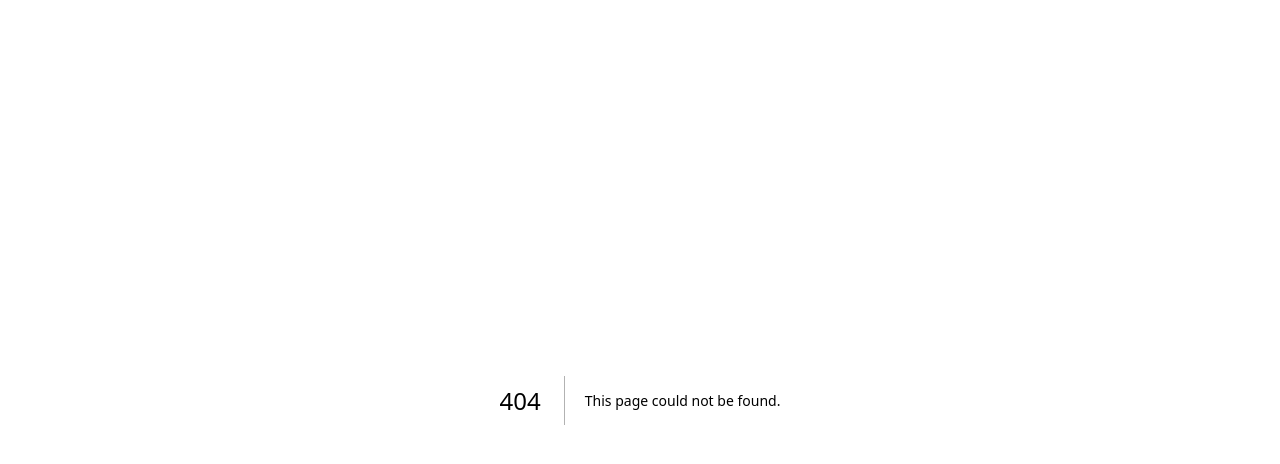
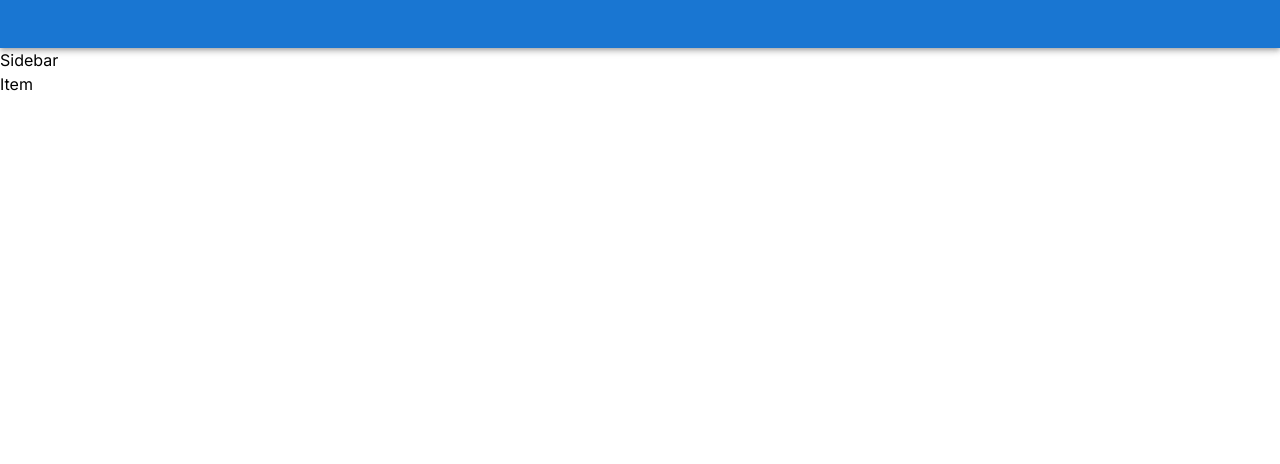
Before and after one commit to Bruce-CodeMan/next_dashboard, a Next.js app: page /dashboard/item in a window 1280 px wide. Before the commit this address had no page. Shown: the top 464 px of the page. Built offline with nearby package versions, Linux system fonts and the light colour scheme.

Commit message:
finish the appbar

```diff
--- /dev/null
+++ b/src/app/dashboard/item/page.tsx
@@ -0,0 +1,8 @@
+export default async function Item() {
+
+	await new Promise(resolve => setTimeout(resolve, 2500))
+
+	return (
+		<div>Item</div>
+	)
+}
--- /dev/null
+++ b/src/app/dashboard/layout.tsx
@@ -0,0 +1,16 @@
+/*
+ * @Date: 2024-01-11 09:45:41
+ * @Author: Bruce Hsu
+ * @Description:
+ */
+import DashboardLayout from "@/layouts/dashboard/layout"
+
+interface Props {
+	children: React.ReactNode
+}
+
+export default function Layout({children}: Props) {
+	return (
+		<DashboardLayout>{children}</DashboardLayout>
+	)
+}
--- /dev/null
+++ b/src/app/dashboard/loading.tsx
@@ -0,0 +1,10 @@
+/*
+ * @Date: 2024-01-11 10:14:24
+ * @Author: Bruce Hsu
+ * @Description:
+ */
+export default function Loading() {
+	return (
+		<div>Loading...</div>
+	)
+}
--- /dev/null
+++ b/src/app/dashboard/page.tsx
@@ -0,0 +1,11 @@
+/*
+ * @Date: 2024-01-11 09:27:31
+ * @Author: Bruce Hsu
+ * @Description:
+ */
+export default function DashboardPage() {
+
+  return (
+		<div>Dashboard</div>
+	)
+}
--- a/src/app/globals.css
+++ b/src/app/globals.css
@@ -1,27 +1,3 @@
 @tailwind base;
 @tailwind components;
 @tailwind utilities;
-
-:root {
-  --foreground-rgb: 0, 0, 0;
-  --background-start-rgb: 214, 219, 220;
-  --background-end-rgb: 255, 255, 255;
-}
-
-@media (prefers-color-scheme: dark) {
-  :root {
-    --foreground-rgb: 255, 255, 255;
-    --background-start-rgb: 0, 0, 0;
-    --background-end-rgb: 0, 0, 0;
-  }
-}
-
-body {
-  color: rgb(var(--foreground-rgb));
-  background: linear-gradient(
-      to bottom,
-      transparent,
-      rgb(var(--background-end-rgb))
-    )
-    rgb(var(--background-start-rgb));
-}
--- /dev/null
+++ b/src/app/login/page.tsx
@@ -0,0 +1,10 @@
+/*
+ * @Date: 2024-01-11 09:27:42
+ * @Author: Bruce Hsu
+ * @Description:
+ */
+export default function LoginPage() {
+	return (
+		<div>Login</div>
+	)
+}
--- /dev/null
+++ b/src/layouts/dashboard/header.tsx
@@ -0,0 +1,18 @@
+/*
+ * @Date: 2024-01-11 10:48:53
+ * @Author: Bruce Hsu
+ * @Description:
+ */
+import AppBar from "@mui/material/AppBar";
+import Toolbar from "@mui/material/Toolbar";
+
+export default function Header() {
+
+	return (
+		<AppBar position="static">
+			<Toolbar variant="dense">
+
+			</Toolbar>
+		</AppBar>
+	)
+}
--- /dev/null
+++ b/src/layouts/dashboard/index.ts
@@ -0,0 +1,6 @@
+/*
+ * @Date: 2024-01-11 10:06:04
+ * @Author: Bruce Hsu
+ * @Description:
+ */
+export { default } from "./layout";
--- /dev/null
+++ b/src/layouts/dashboard/layout.tsx
@@ -0,0 +1,23 @@
+/*
+ * @Date: 2024-01-11 10:02:23
+ * @Author: Bruce Hsu
+ * @Description:
+ */
+
+// Custom Imports
+import Header from "./header"
+import Sidebar from "./sidebar"
+
+interface Props {
+	children: React.ReactNode
+}
+
+export default function DashboardLayout({children}: Props) {
+	return (
+		<div>
+			<Header />
+			<Sidebar />
+			{children}
+		</div>
+	)
+}
--- /dev/null
+++ b/src/layouts/dashboard/sidebar.tsx
@@ -0,0 +1,10 @@
+/*
+ * @Date: 2024-01-11 13:24:22
+ * @Author: Bruce Hsu
+ * @Description:
+ */
+export default function Sidebar() {
+	return (
+		<div>Sidebar</div>
+	)
+}
```
Also changed, not shown: package.json (+8 -5 lines), 2 other files (tests, documents, lock files or other folders).
